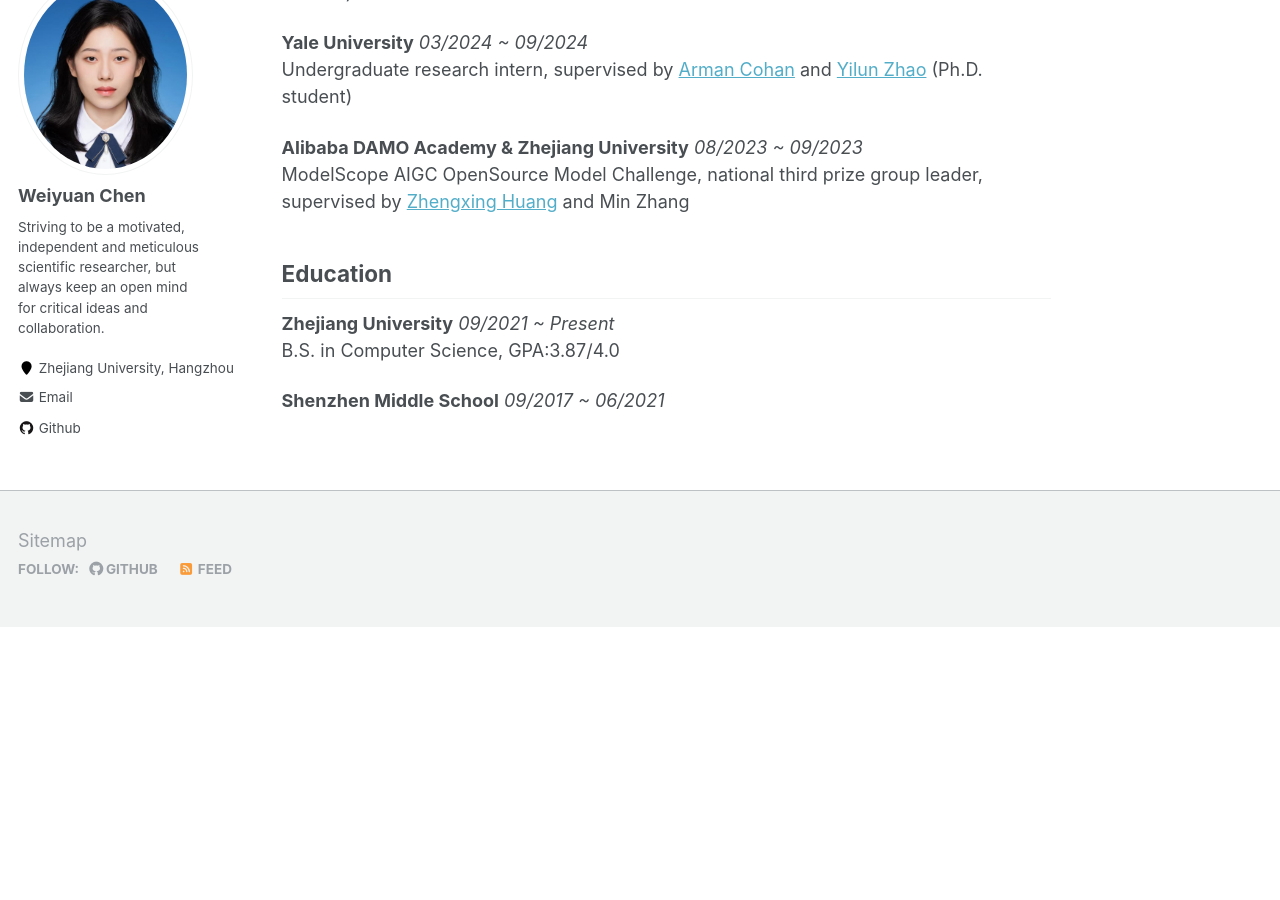
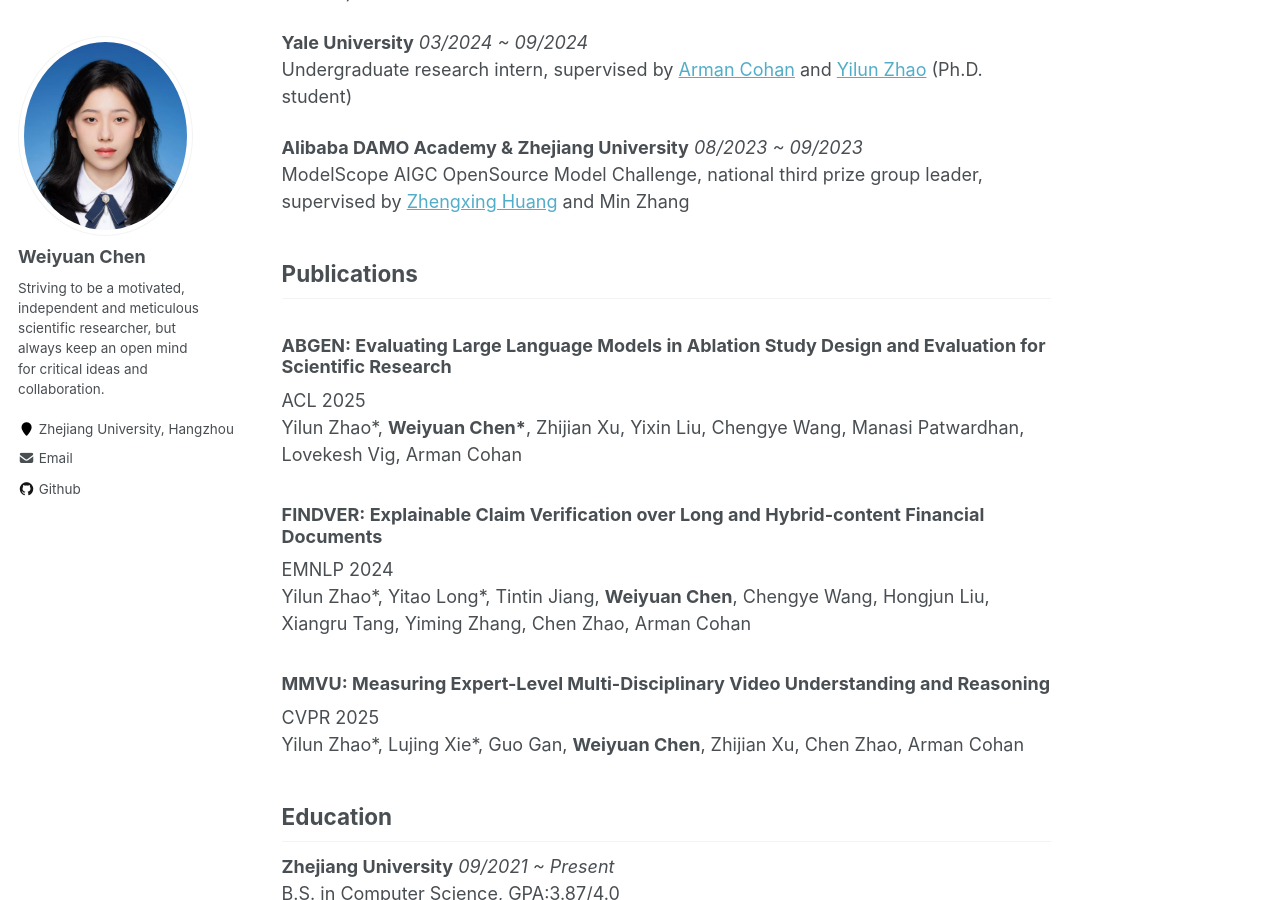
Before and after one commit to katie-chen2/katie-chen2.github.io, a Jekyll site: the page built from index.md, in a window 1280 px wide and 900 px high, scrolled down 921 px. Built offline with Jekyll 4.4.1, drawn with Linux system fonts in a browser that asks for light colours; nearby versions of some CDN libraries; our own code applies the rules of GitHub Pages for plain Markdown files; library files that are not in the unit come from our copies; before the commit the page ends 1548 px from its top, so only the background shows below that.

Commit message:
Update default.html

```diff
--- a/_layouts/default.html
+++ b/_layouts/default.html
@@ -142,7 +142,12 @@
                             EMNLP 2024  <br \>
                            Yilun Zhao*, Yitao Long*, Tintin Jiang, <strong>Weiyuan Chen</strong>, Chengye Wang, Hongjun Liu, Xiangru Tang, Yiming Zhang, Chen Zhao, Arman Cohan
                         </p>
-                        -->
+                        <h3>MMVU: Measuring Expert-Level Multi-Disciplinary Video Understanding and Reasoning</h3>
+                        <p>
+                           CVPR 2025  <br \>
+                           Yilun Zhao*, Lujing Xie*, Guo Gan, <strong>Weiyuan Chen</strong>, Zhijian Xu, Chen Zhao, Arman Cohan
+                        </p>
+
                         <h2 id="research-interests">Education </h2>
                         <p><strong>Zhejiang University</strong>    <em>09/2021 ~ Present</em>  <br \>
                         B.S. in Computer Science, GPA:3.87/4.0</p>
```
Also changed, not shown: other parts of _layouts/default.html (+2 -2 lines).
